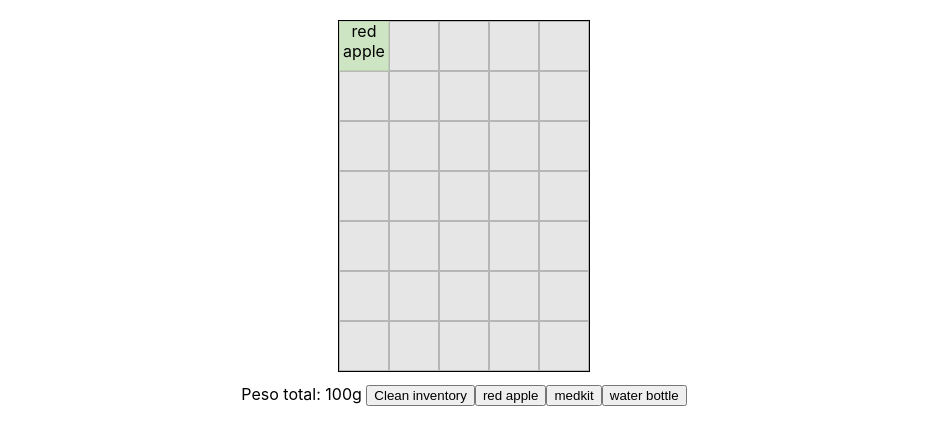
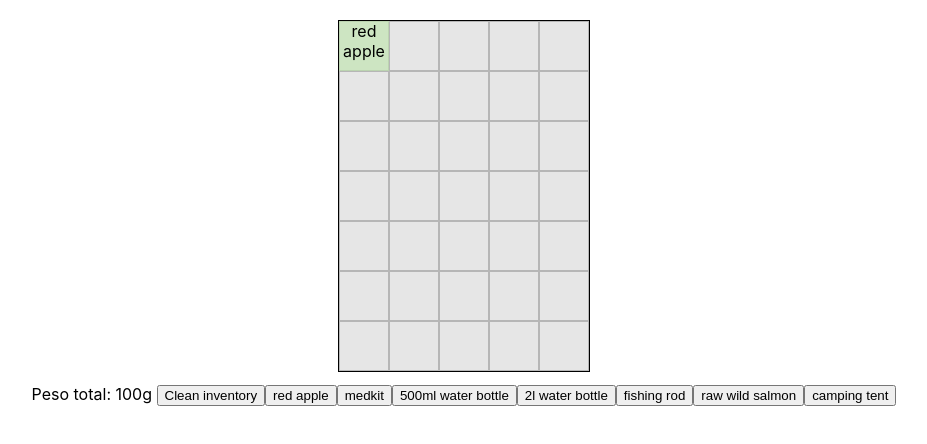
Before and after one commit to brenno-calado/inventory, a React (Create React App) app: page / in a window 1280 px wide. Shown: the top 444 px of the page, without its empty margins (176-1103 px from the left). Built offline with nearby package versions, Linux system fonts and the light colour scheme.

Commit message:
feat: add new items

```diff
--- a/src/data/items.js
+++ b/src/data/items.js
@@ -1,34 +1,74 @@
 const items = [
   {
-    amount: 0,
+    amount: 1,
     name: 'red apple',
     size: {
       width: 1,
       height: 1,
     },
     validHours: 72,
-    weight: 100,
+    weight: 100
   },
   {
-    amount: 0,
+    amount: 1,
     name: 'medkit',
     size: {
       width: 2,
       height: 1,
     },
     validHours: undefined,
-    weight: 1000,
+    weight: 1000
   },
   {
-    amount: 0,
-    name: 'water bottle',
+    amount: 1,
+    name: '500ml water bottle',
     size: {
       width: 1,
       height: 2,
     },
     validHours: undefined,
-    weight: 1000,
+    weight: 500
   },
+  {
+    amount: 1,
+    name: '2l water bottle',
+    size: {
+      width: 1,
+      height: 4
+    },
+    validHours: undefined,
+    weight: 2000
+  },
+  {
+    amount: 1,
+    name: 'fishing rod',
+    size: {
+      width: 1,
+      height: 5
+    },
+    validHours: undefined,
+    weight: 1000
+  },
+  {
+    amount: 1,
+    name: 'raw wild salmon',
+    size: {
+      width: 3,
+      height: 1
+    },
+    validHours: 12,
+    weight: 3000
+  },
+  {
+    amount: 1,
+    name: 'camping tent',
+    size: {
+      width: 5,
+      height: 2
+    },
+    validHours: undefined,
+    weight: 4000
+  }
 ]
 
 export default items;
```
